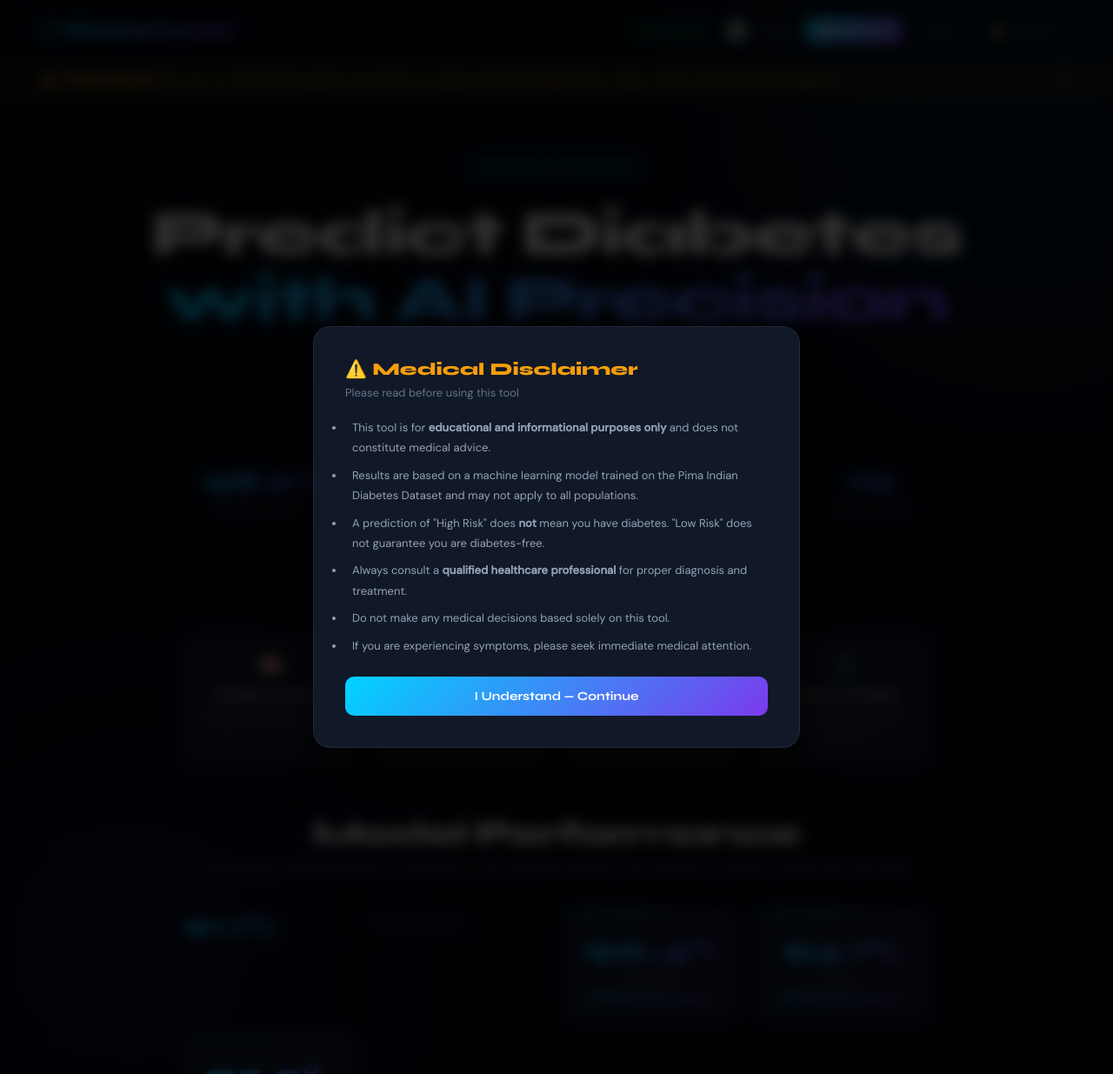
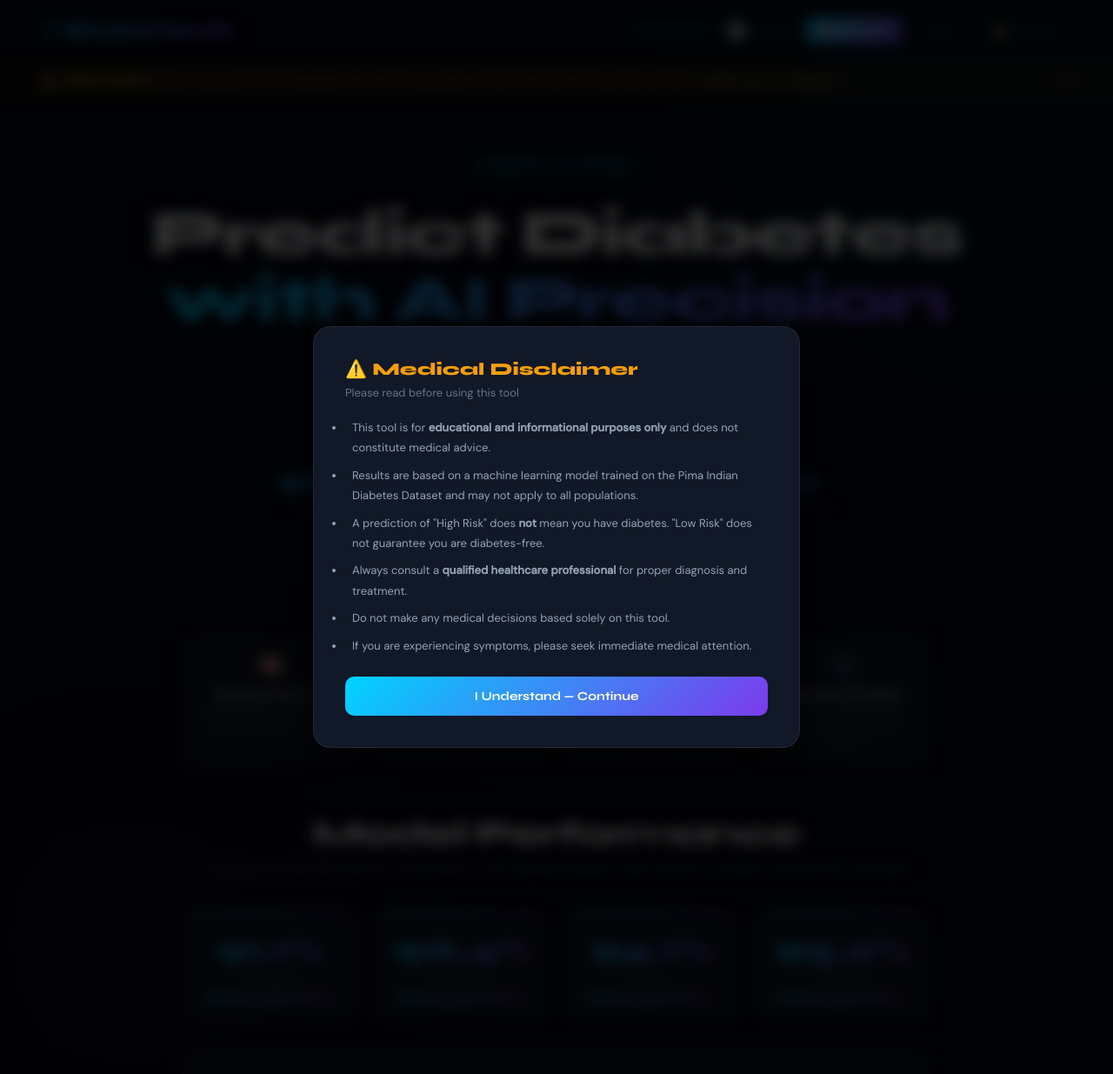
Before and after one commit to Bhavgulati/diabetes-prediction-ml, a Flask app: page / in a window 1280 px wide. Shown: the whole page at 87% size. Run offline with Flask 3, Linux system fonts and the light colour scheme; the visitor is signed in with stand-in values (Sample User, id 1); parts of the project's set-up code (start-up, migrations or seed data) failed here and were passed over; grey boxes are pictures that could not be loaded.

Commit message:
changed some index corrections

```diff
--- a/Diabetes-prediction deployed/templates/index.html
+++ b/Diabetes-prediction deployed/templates/index.html
@@ -291,7 +291,7 @@
     <p>Enter your health metrics below. Our machine learning model analyses 8 key biomarkers and gives you a personalised risk score with full AI explainability.</p>
     <div class="stats">
       <div class="stat"><div class="stat-num">98.2%</div><div class="stat-label">Model Accuracy</div></div>
-     <div class="stat-num">100K+</div><div class="stat-label" data-i18n="stat_patients">Patients Trained On</div>
+      <div class="stat"><div class="stat-num">10OK+</div><div class="stat-label">Patients Trained On</div></div>
       <div class="stat"><div class="stat-num">8</div><div class="stat-label">Biomarkers Analysed</div></div>
       <div class="stat"><div class="stat-num">&lt;1s</div><div class="stat-label">Analysis Time</div></div>
     </div>
@@ -316,7 +316,7 @@
       <div class="section-heading">Model Performance</div>
      <div class="section-sub">Evaluated on 100,768 patients · Pima Indian + CDC Diabetes Dataset · Men, Women & Children · 80/20 train-test split</div>
       <div class="perf-grid">
-       <div class="stat-num">91.1%</div><div class="stat-label" data-i18n="stat_accuracy">Model Accuracy</div>
+       <div class="perf-card"><div class="perf-value">91.1%</div><div class="perf-label">Accuracy</div><div class="perf-bar-wrap"><div class="perf-bar-fill" style="width:96.4%"></div></div></div>
         <div class="perf-card"><div class="perf-value">96.4%</div><div class="perf-label">Precision</div><div class="perf-bar-wrap"><div class="perf-bar-fill" style="width:96.4%"></div></div></div>
         <div class="perf-card"><div class="perf-value">94.1%</div><div class="perf-label">Recall</div><div class="perf-bar-wrap"><div class="perf-bar-fill" style="width:94.1%"></div></div></div>
         <div class="perf-card"><div class="perf-value">95.2%</div><div class="perf-label">F1 Score</div><div class="perf-bar-wrap"><div class="perf-bar-fill" style="width:95.2%"></div></div></div>
```
